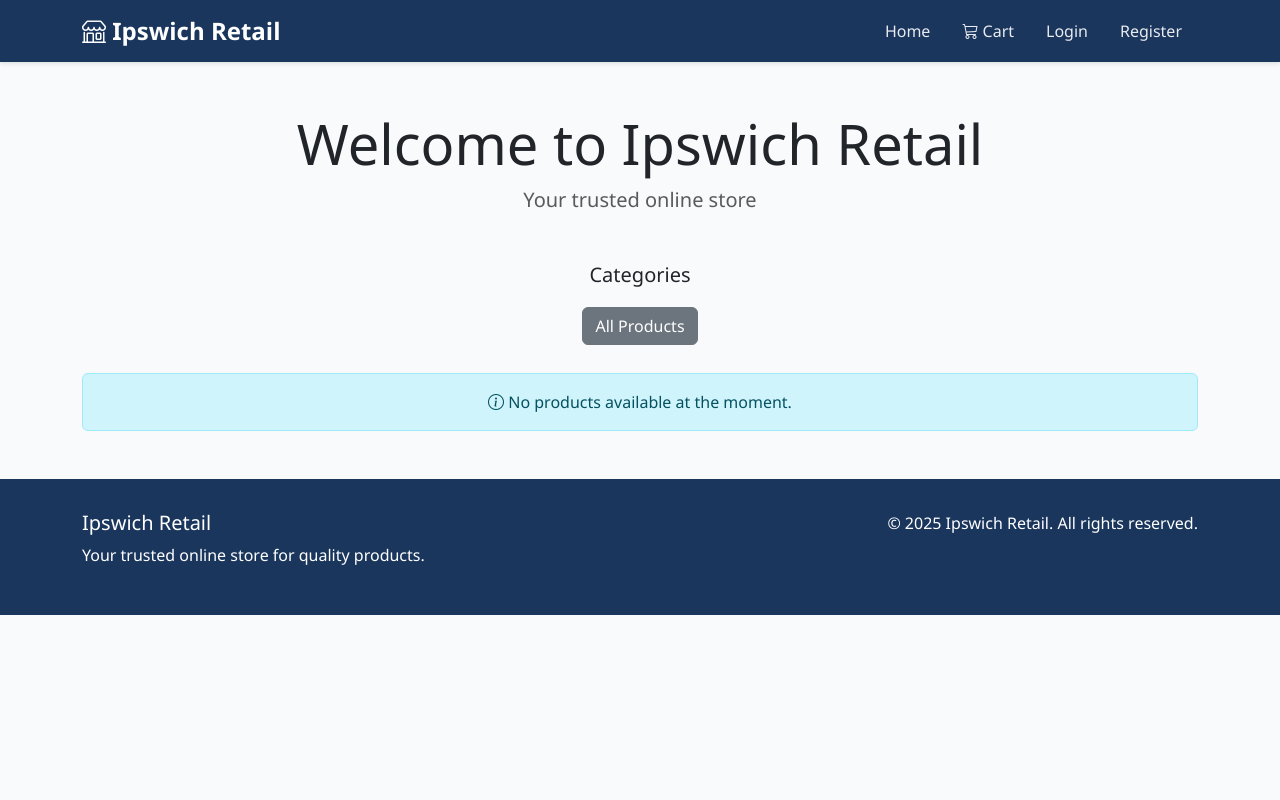
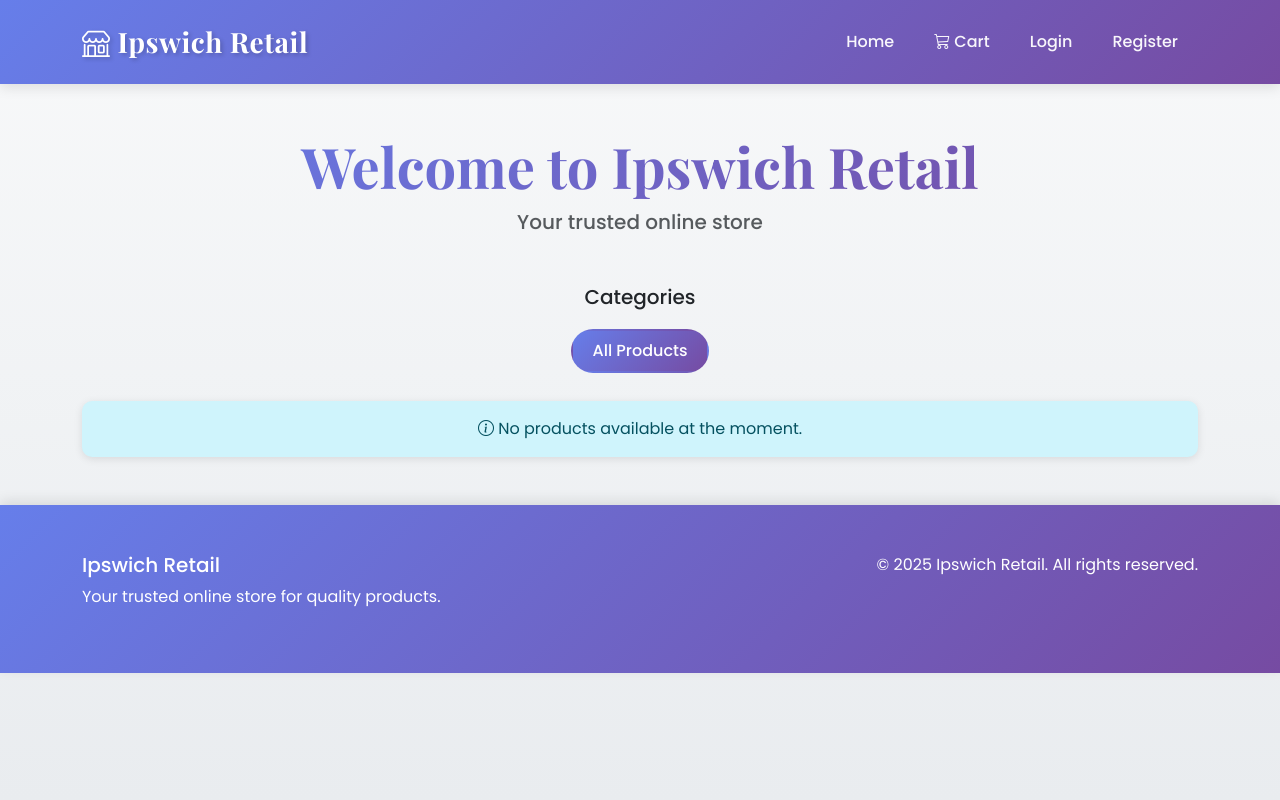
Before and after one commit to zaighumhasaan/ipswitch_retail_store, a Django app: page / in a window 1280 px wide. Run offline with Django 4.2, Linux system fonts and the light colour scheme; data that the repository does not hold is empty.

Commit message:
enhance ui with modern gradient design and animations

```diff
--- a/templates/base.html
+++ b/templates/base.html
@@ -9,89 +9,247 @@
     <link rel="stylesheet" href="https://cdn.jsdelivr.net/npm/bootstrap-icons@1.10.0/font/bootstrap-icons.css">
 
     <style>
+        @import url('https://fonts.googleapis.com/css2?family=Poppins:wght@400;500;600;700&family=Playfair+Display:wght@700&display=swap');
+
         :root {
-            --primary-color: #1a365d;
-            --secondary-color: #0d9488;
-            --accent-color: #f59e0b;
+            --primary-color: #2c3e50;
+            --secondary-color: #e74c3c;
+            --accent-color: #f39c12;
+            --success-color: #27ae60;
+            --bg-gradient: linear-gradient(135deg, #667eea 0%, #764ba2 100%);
+            --card-shadow: 0 4px 6px rgba(0,0,0,0.07);
+            --card-hover-shadow: 0 10px 25px rgba(0,0,0,0.15);
         }
 
         body {
-            font-family: 'Segoe UI', Tahoma, Geneva, Verdana, sans-serif;
-            background-color: #f9fafb;
+            font-family: 'Poppins', sans-serif;
+            background: linear-gradient(to bottom, #f8f9fa 0%, #e9ecef 100%);
+            min-height: 100vh;
         }
 
         .navbar {
-            background-color: var(--primary-color) !important;
-            box-shadow: 0 2px 4px rgba(0,0,0,0.1);
+            background: var(--bg-gradient) !important;
+            box-shadow: 0 4px 12px rgba(0,0,0,0.1);
+            padding: 1rem 0;
         }
 
         .navbar-brand {
+            font-family: 'Playfair Display', serif;
             font-weight: 700;
-            font-size: 1.5rem;
+            font-size: 1.75rem;
             color: #fff !important;
+            letter-spacing: 0.5px;
+            text-shadow: 2px 2px 4px rgba(0,0,0,0.2);
         }
 
         .navbar-nav .nav-link {
-            color: rgba(255,255,255,0.9) !important;
-            margin: 0 0.5rem;
+            color: rgba(255,255,255,0.95) !important;
+            margin: 0 0.75rem;
+            font-weight: 500;
+            transition: all 0.3s ease;
+            position: relative;
+        }
+
+        .navbar-nav .nav-link::after {
+            content: '';
+            position: absolute;
+            bottom: -5px;
+            left: 50%;
+            width: 0;
+            height: 2px;
+            background: var(--accent-color);
+            transition: all 0.3s ease;
+            transform: translateX(-50%);
+        }
+
+        .navbar-nav .nav-link:hover::after {
+            width: 80%;
         }
 
         .navbar-nav .nav-link:hover {
             color: var(--accent-color) !important;
+            transform: translateY(-2px);
         }
 
         .btn-primary {
-            background-color: var(--secondary-color);
-            border-color: var(--secondary-color);
+            background: linear-gradient(135deg, #667eea 0%, #764ba2 100%);
+            border: none;
+            border-radius: 8px;
+            padding: 0.6rem 1.5rem;
+            font-weight: 600;
+            transition: all 0.3s ease;
+            box-shadow: 0 4px 10px rgba(102, 126, 234, 0.3);
         }
 
         .btn-primary:hover {
-            background-color: #0a7c6f;
-            border-color: #0a7c6f;
+            transform: translateY(-2px);
+            box-shadow: 0 6px 20px rgba(102, 126, 234, 0.4);
         }
 
         .btn-warning {
-            background-color: var(--accent-color);
-            border-color: var(--accent-color);
+            background: linear-gradient(135deg, #f093fb 0%, #f5576c 100%);
+            border: none;
+            border-radius: 8px;
             color: #fff;
+            padding: 0.6rem 1.5rem;
+            font-weight: 600;
+            transition: all 0.3s ease;
+            box-shadow: 0 4px 10px rgba(245, 87, 108, 0.3);
+        }
+
+        .btn-warning:hover {
+            transform: translateY(-2px);
+            box-shadow: 0 6px 20px rgba(245, 87, 108, 0.4);
+        }
+
+        .btn-outline-secondary {
+            border-radius: 8px;
+            border-width: 2px;
+            font-weight: 500;
+            transition: all 0.3s ease;
+        }
+
+        .btn-outline-secondary:hover {
+            transform: translateY(-2px);
+            box-shadow: 0 4px 12px rgba(0,0,0,0.15);
         }
 
         .card {
             border: none;
-            box-shadow: 0 1px 3px rgba(0,0,0,0.1);
-            transition: transform 0.2s, box-shadow 0.2s;
+            border-radius: 15px;
+            box-shadow: var(--card-shadow);
+            transition: all 0.3s ease;
+            overflow: hidden;
+            background: white;
         }
 
         .card:hover {
-            transform: translateY(-5px);
-            box-shadow: 0 4px 12px rgba(0,0,0,0.15);
+            transform: translateY(-8px);
+            box-shadow: var(--card-hover-shadow);
+        }
+
+        .card-img-top {
+            transition: transform 0.3s ease;
+        }
+
+        .card:hover .card-img-top {
+            transform: scale(1.05);
         }
 
         .badge {
             font-size: 0.75rem;
+            padding: 0.4rem 0.8rem;
+            border-radius: 20px;
+            font-weight: 600;
+        }
+
+        .badge.bg-success {
+            background: linear-gradient(135deg, #667eea 0%, #764ba2 100%) !important;
         }
 
         footer {
-            background-color: var(--primary-color);
+            background: var(--bg-gradient);
             color: #fff;
-            padding: 2rem 0;
-            margin-top: 3rem;
+            padding: 3rem 0;
+            margin-top: 4rem;
+            box-shadow: 0 -4px 12px rgba(0,0,0,0.1);
         }
 
         .cart-badge {
-            position: relative;
-            top: -5px;
-            left: -5px;
+            position: absolute;
+            top: -8px;
+            right: -8px;
+            background: var(--accent-color);
+            border-radius: 50%;
+            padding: 0.25rem 0.5rem;
+            font-size: 0.7rem;
+            font-weight: 700;
+            box-shadow: 0 2px 6px rgba(0,0,0,0.3);
         }
 
         .product-img {
             width: 100%;
             height: 250px;
             object-fit: cover;
+            border-radius: 15px 15px 0 0;
         }
 
         .category-btn {
             margin: 0.25rem;
+            border-radius: 25px;
+            padding: 0.5rem 1.25rem;
+            font-weight: 500;
+            transition: all 0.3s ease;
+        }
+
+        .category-btn.active {
+            background: linear-gradient(135deg, #667eea 0%, #764ba2 100%);
+            color: white;
+            border-color: transparent;
+        }
+
+        .text-primary {
+            color: #764ba2 !important;
+        }
+
+        .display-4 {
+            font-family: 'Playfair Display', serif;
+            font-weight: 700;
+            background: var(--bg-gradient);
+            -webkit-background-clip: text;
+            -webkit-text-fill-color: transparent;
+            background-clip: text;
+        }
+
+        .lead {
+            color: #6c757d;
+            font-weight: 500;
+        }
+
+        .alert {
+            border-radius: 10px;
+            border: none;
+            box-shadow: 0 2px 8px rgba(0,0,0,0.1);
+        }
+
+        .form-control, .form-select {
+            border-radius: 8px;
+            border: 2px solid #e9ecef;
+            transition: all 0.3s ease;
+        }
+
+        .form-control:focus, .form-select:focus {
+            border-color: #667eea;
+            box-shadow: 0 0 0 0.2rem rgba(102, 126, 234, 0.25);
+        }
+
+        .table {
+            border-radius: 10px;
+            overflow: hidden;
+        }
+
+        .breadcrumb {
+            background: transparent;
+            padding: 1rem 0;
+        }
+
+        .breadcrumb-item + .breadcrumb-item::before {
+            color: #667eea;
+        }
+
+        @keyframes fadeInUp {
+            from {
+                opacity: 0;
+                transform: translateY(30px);
+            }
+            to {
+                opacity: 1;
+                transform: translateY(0);
+            }
+        }
+
+        .card {
+            animation: fadeInUp 0.5s ease-out;
         }
     </style>
 
@@ -112,10 +270,10 @@
                         <a class="nav-link" href="{% url 'store:home' %}">Home</a>
                     </li>
                     <li class="nav-item">
-                        <a class="nav-link" href="{% url 'store:cart' %}">
+                        <a class="nav-link position-relative" href="{% url 'store:cart' %}">
                             <i class="bi bi-cart3"></i> Cart
                             {% if cart_items_count > 0 %}
-                                <span class="badge bg-danger cart-badge">{{ cart_items_count }}</span>
+                                <span class="badge cart-badge">{{ cart_items_count }}</span>
                             {% endif %}
                         </a>
                     </li>
```
